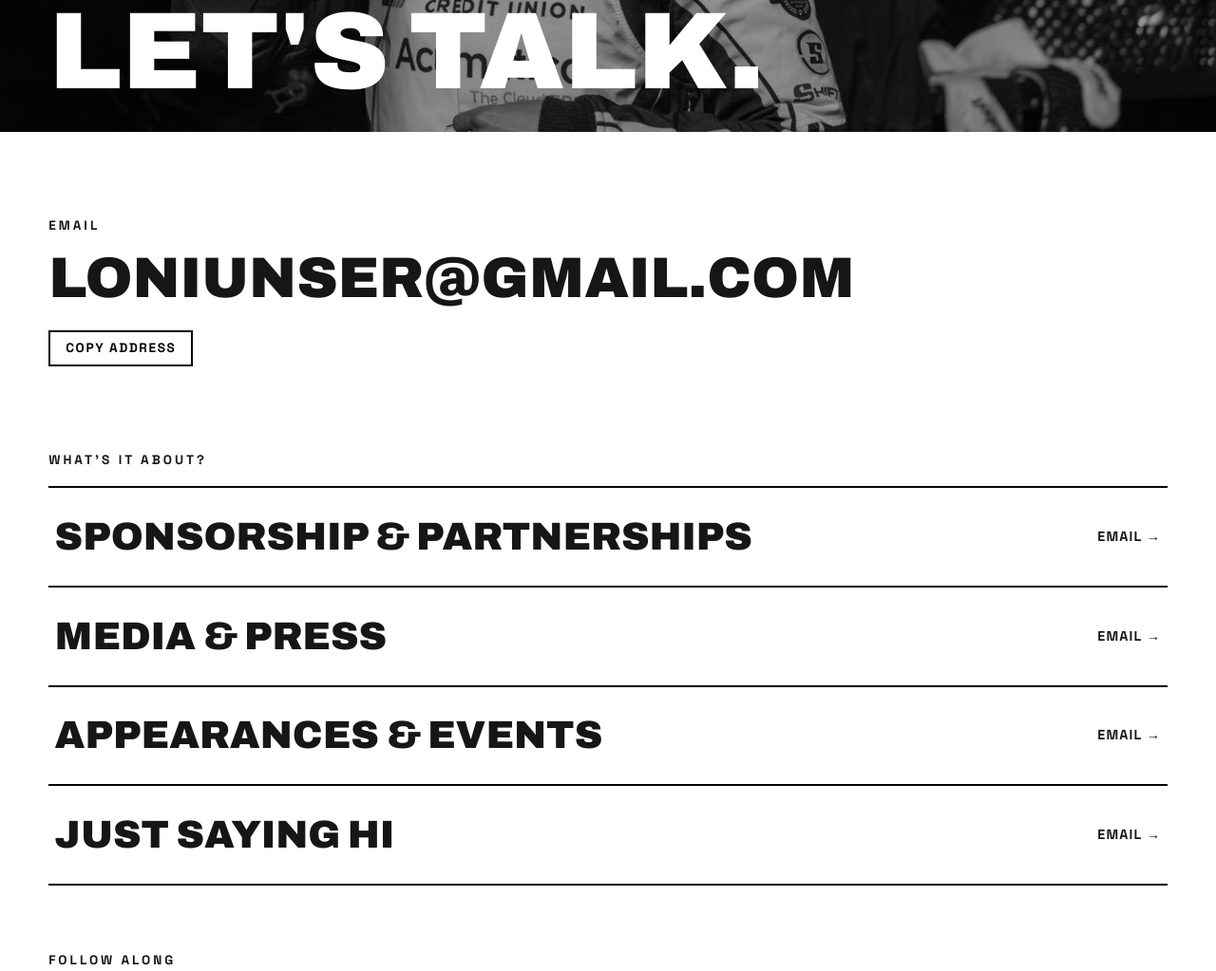
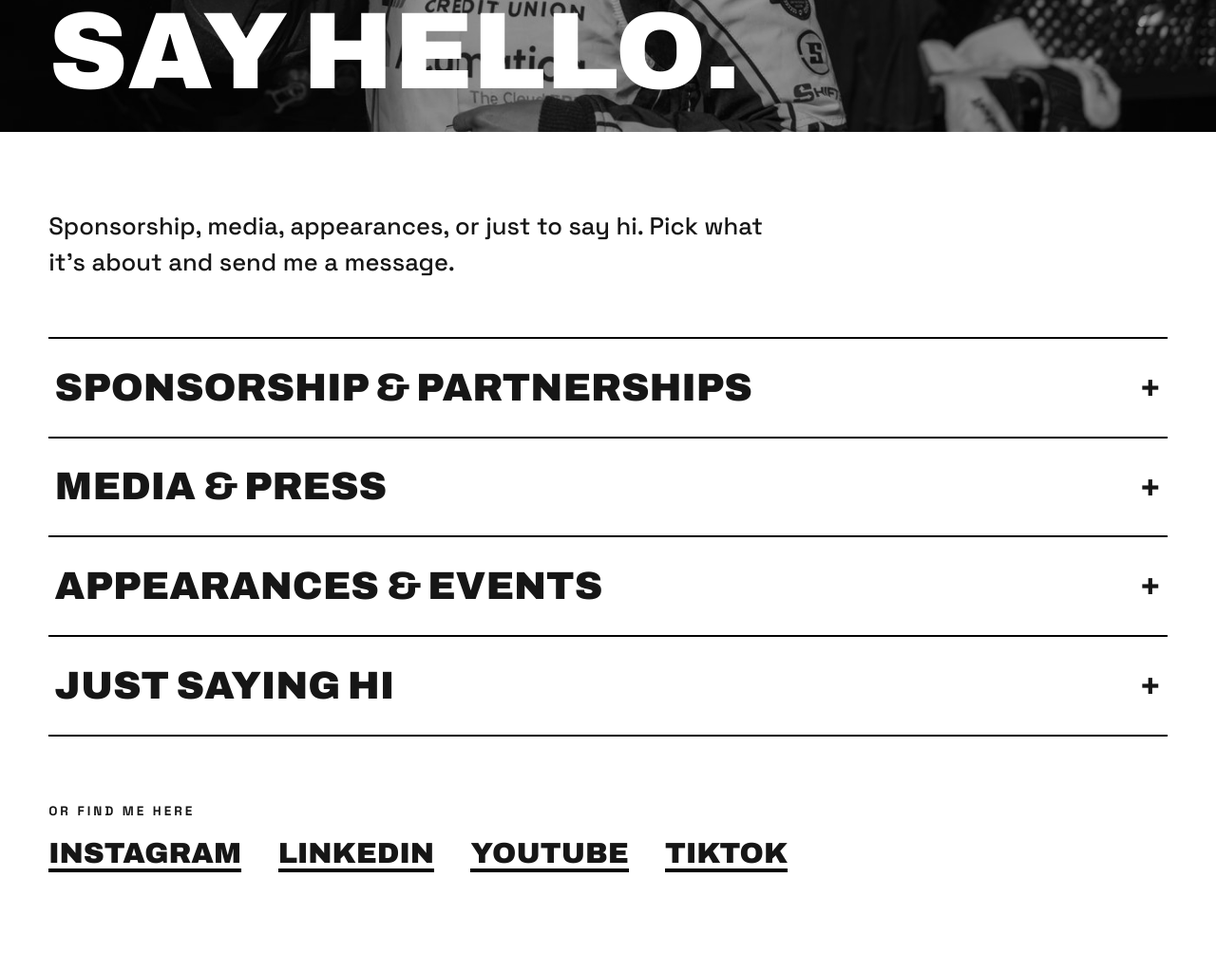
Before and after one commit to loniunser/Loni-Unser-Racing, a plain HTML site: page contact.html in a window 1280 px wide. Shown: the part 501-1524 px from the top of the page at 95% size. Drawn offline with Linux system fonts and the light colour scheme.

Commit message:
Contact: 'Say hello.' headline, remove email address from site, expanding topic rows with message form
Co-Authored-By: Claude Sonnet 5.5 <noreply@anthropic.com>
Claude-Session: https://claude.ai/code/session_01UKpzJzssgiV1uMcqs8wXjJ

```diff
--- a/contact.html
+++ b/contact.html
@@ -1,37 +1,47 @@
 <!doctype html><html lang="en"><head><meta charset="utf-8"><meta name="viewport" content="width=device-width,initial-scale=1"><title>Contact — Loni Unser</title><meta name="description" content="Loni Unser: sports car racing driver. Schedule, story, partners and official merch."><link rel="preconnect" href="https://fonts.googleapis.com"><link rel="preconnect" href="https://fonts.gstatic.com" crossorigin><link href="https://fonts.googleapis.com/css2?family=Archivo:wdth,wght@125,900&family=Space+Grotesk:wght@500;600;700&display=swap" rel="stylesheet"><link rel="stylesheet" href="styles.css"></head><body class="on-photo"><main>
 <section class="hero ct2-hero">
 <img class="photo" src="assets/contact.jpg" alt="Loni smiling in the pits with her earpiece in">
-<h1>Let's talk.</h1>
+<h1>Say hello.</h1>
 </section>
 
-<section class="ct2-email">
-<p class="kicker">Email</p>
-<a id="ct-addr" class="ct2-addr" href="mailto:loniunser@gmail.com">loniunser@gmail.com</a>
-<div class="ct2-copy"><button type="button" class="copy" id="copy-email">Copy address</button><span class="msg" id="copy-msg" role="status"></span></div>
+<section class="ct2-intro">
+<p class="ct2-lead">Sponsorship, media, appearances, or just to say hi. Pick what it's about and send me a message.</p>
 </section>
 
 <section class="ct2-rows">
-<p class="kicker">What's it about?</p>
-<ul>
-<li><a href="mailto:loniunser@gmail.com?subject=Sponsorship%20or%20partnership"><span class="r-t">Sponsorship &amp; partnerships</span><span class="r-go">Email →</span></a></li>
-<li><a href="mailto:loniunser@gmail.com?subject=Media%20or%20press"><span class="r-t">Media &amp; press</span><span class="r-go">Email →</span></a></li>
-<li><a href="mailto:loniunser@gmail.com?subject=Appearance%20or%20event"><span class="r-t">Appearances &amp; events</span><span class="r-go">Email →</span></a></li>
-<li><a href="mailto:loniunser@gmail.com?subject=Hi%20Loni"><span class="r-t">Just saying hi</span><span class="r-go">Email →</span></a></li>
-</ul>
+<ul id="ct-topics"></ul>
 </section>
 
 <section class="ct2-social">
-<p class="kicker">Follow along</p>
+<p class="kicker">Or find me here</p>
 <ul id="ct-links"></ul>
 </section>
 </main>
 <script src="layout.js"></script>
 <script>
+var TOPICS=["Sponsorship & partnerships","Media & press","Appearances & events","Just saying hi"];
+var list=document.getElementById("ct-topics");
+TOPICS.forEach(function(t,i){
+ var li=document.createElement("li"),d=document.createElement("details");
+ d.innerHTML='<summary><span class="r-t"></span><span class="r-go" aria-hidden="true"></span></summary>'+
+ '<form class="ct2-form" novalidate><div class="f"><label for="f'+i+'-name">Name</label><input id="f'+i+'-name" name="name" autocomplete="name" required></div>'+
+ '<div class="f"><label for="f'+i+'-email">Your email</label><input id="f'+i+'-email" name="email" type="email" autocomplete="email" required></div>'+
+ '<div class="f full"><label for="f'+i+'-msg">Message</label><textarea id="f'+i+'-msg" name="message" rows="5" required></textarea></div>'+
+ '<div class="full"><button class="cta" type="submit">Send message</button><p class="msg" role="status"></p></div></form>';
+ d.querySelector(".r-t").textContent=t;
+ d.addEventListener("toggle",function(){ if(d.open){list.querySelectorAll("details").forEach(function(o){if(o!==d)o.open=false})} });
+ d.querySelector("form").addEventListener("submit",function(e){
+  e.preventDefault();
+  var f=e.target,st=f.querySelector(".msg");
+  if(!f.name.value.trim()||!f.email.value.trim()||!f.message.value.trim()){st.textContent="Please fill in your name, email and message.";return}
+  if(!SITE.formEndpoint){st.innerHTML="Messages are not switched on yet. For now, send me a message on <a href=\""+SITE.social.Instagram+"\" target=\"_blank\" rel=\"noopener\">Instagram</a>.";return}
+  var data=new FormData(f);data.append("topic",t);st.textContent="Sending...";
+  fetch(SITE.formEndpoint,{method:"POST",body:data,headers:{Accept:"application/json"}}).then(function(r){
+   if(r.ok){f.reset();st.textContent="Thank you! Your message is on its way."}else{st.textContent="Something went wrong. Please try again, or message me on Instagram."}
+  }).catch(function(){st.textContent="Something went wrong. Please try again, or message me on Instagram."});
+ });
+ li.appendChild(d);list.appendChild(li);
+});
 var links=document.getElementById("ct-links");
 Object.keys(SITE.social).forEach(function(n){var li=document.createElement("li");var a=document.createElement("a");a.href=SITE.social[n];a.target="_blank";a.rel="noopener";a.textContent=n;li.appendChild(a);links.appendChild(li)});
-document.getElementById("copy-email").addEventListener("click",function(){
- var m=document.getElementById("copy-msg"),addr=SITE.email;
- var done=function(){m.textContent="Copied."}, fail=function(){var r=document.createRange();r.selectNodeContents(document.getElementById("ct-addr"));var s=getSelection();s.removeAllRanges();s.addRange(r);m.textContent="Selected. Press and hold to copy."};
- try{navigator.clipboard.writeText(addr).then(done,fail)}catch(e){fail()}
-});
 </script></body></html>
--- a/layout.js
+++ b/layout.js
@@ -1,6 +1,7 @@
 // Shared header/footer, edit once, applies to every page.
 const SITE = {
-  email: "loniunser@gmail.com",
+  // Paste your form service address here (e.g. a Formspree or Web3Forms endpoint) to switch on the contact form.
+  formEndpoint: "",
   social: {
     Instagram: "https://www.instagram.com/loniunser",
     LinkedIn: "https://www.linkedin.com/in/loni-unser-095999b3",
@@ -35,7 +36,7 @@ document.body.insertAdjacentHTML("beforeend",
   `<footer class="site-footer">
    <div class="sponsors">${sp}</div>
    <div class="foot"><div class="big">Loni Unser</div><div class="social">${soc}</div>
-   <a class="big" href="mailto:${SITE.email}">${SITE.email}</a></div>
+   <a class="big" href="contact.html">Say hello &rarr;</a></div>
    <p class="legal">© ${new Date().getFullYear()} Loni Unser. All rights reserved.</p></footer>`);
 
 // Missing image → neat grey placeholder (so the site looks intentional before photos are added)
--- a/styles.css
+++ b/styles.css
@@ -259,3 +259,22 @@ input,textarea{font:inherit;padding:1rem;border:2px solid #000;background:#fff;w
 .ct2-social a{font:900 clamp(1.2rem,2.4vw,1.9rem) "Archivo",Impact,sans-serif;font-stretch:118%;text-transform:uppercase;text-decoration:none;border-bottom:4px solid #000}
 .ct2-social a:hover{background:#000;color:#fff}
 @media(max-width:820px){.ct2-hero{height:60svh}.ct2-email{padding-top:60px}.r-go{display:none}.ct2-rows a{padding:1.3rem .2rem}}
+/* contact page, v4: expanding topic rows */
+.ct2-intro{padding:80px 4vw 10px}
+.ct2-lead{font-size:clamp(1.2rem,2vw,1.6rem);line-height:1.5;max-width:30em;margin:0}
+.ct2-rows{padding-top:30px}
+.ct2-rows details{border-top:2px solid #000}
+.ct2-rows li:last-child details{border-bottom:2px solid #000}
+.ct2-rows ul{border-bottom:0}
+.ct2-rows summary{display:flex;justify-content:space-between;align-items:center;gap:1rem;padding:1.8rem .4rem;cursor:pointer;list-style:none;transition:background .2s,color .2s,padding .2s}
+.ct2-rows summary::-webkit-details-marker{display:none}
+.ct2-rows summary:hover,.ct2-rows summary:focus-visible{background:#000;color:#fff;padding-left:1.6rem;padding-right:1.6rem;outline:none}
+.ct2-rows details[open] summary{background:#000;color:#fff;padding-left:1.6rem;padding-right:1.6rem}
+.ct2-rows .r-go::before{content:"+";font:900 2rem/1 "Archivo",sans-serif}
+.ct2-rows details[open] .r-go::before{content:"\2212"}
+.ct2-form{display:grid;grid-template-columns:1fr 1fr;gap:1.4rem;padding:2rem 1.6rem 2.6rem}
+.ct2-form .full{grid-column:1/-1}
+.ct2-form label{display:block;font:700 .8rem "Space Grotesk";letter-spacing:.16em;text-transform:uppercase;margin-bottom:.5rem}
+.ct2-form input:focus-visible,.ct2-form textarea:focus-visible,.ct2-form .cta:focus-visible{outline:3px solid #000;outline-offset:3px}
+.ct2-form .msg a{border-bottom:2px solid #000;font-weight:700}
+@media(max-width:820px){.ct2-form{grid-template-columns:1fr;padding:1.6rem .2rem 2rem}.ct2-intro{padding-top:60px}.ct2-rows .r-go{display:block}}
```
